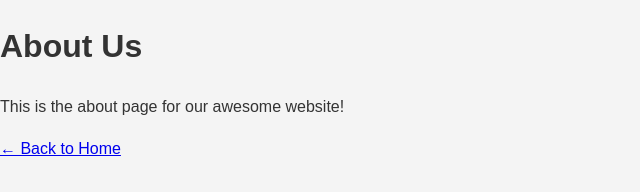
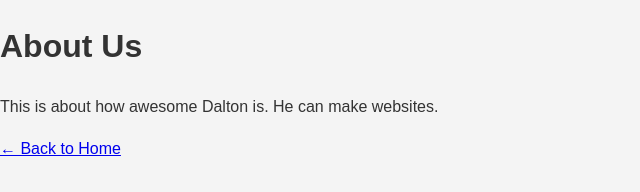
Before and after one commit to prnqm/my-webpage, a plain HTML site: page about.html in a window 1280 px wide. Shown: the whole page, without its empty margins (0-640 px from the left). Drawn offline with Linux system fonts and the light colour scheme.

Commit message:
Update about.html

```diff
--- a/about.html
+++ b/about.html
@@ -9,7 +9,8 @@
 </head>
 <body>
   <h1>About Us</h1>
-  <p>This is the about page for our awesome website!</p>
+  <p>This is about how awesome Dalton is.  He can make websites.</p>
+
   <a href="index.html">← Back to Home</a>
 </body>
 </html>
```
